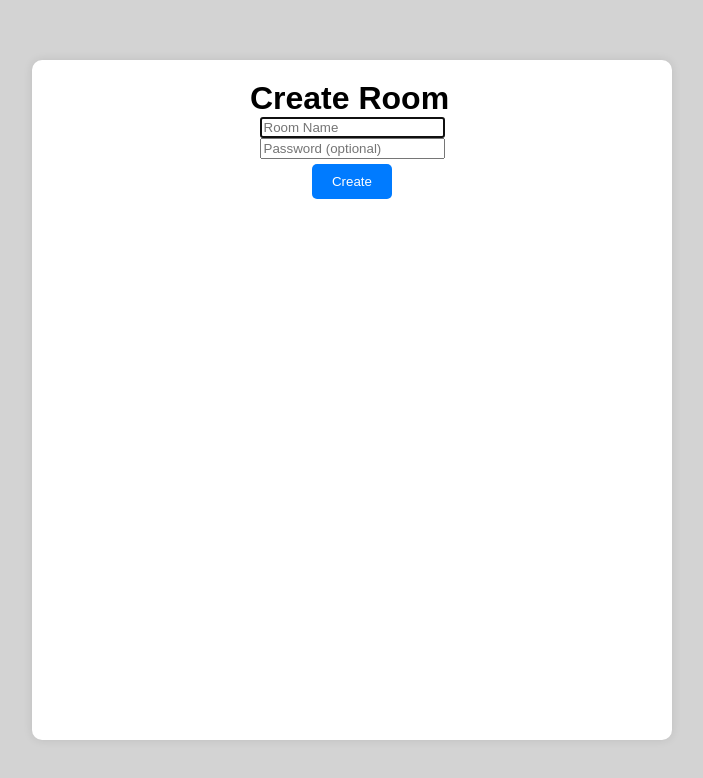
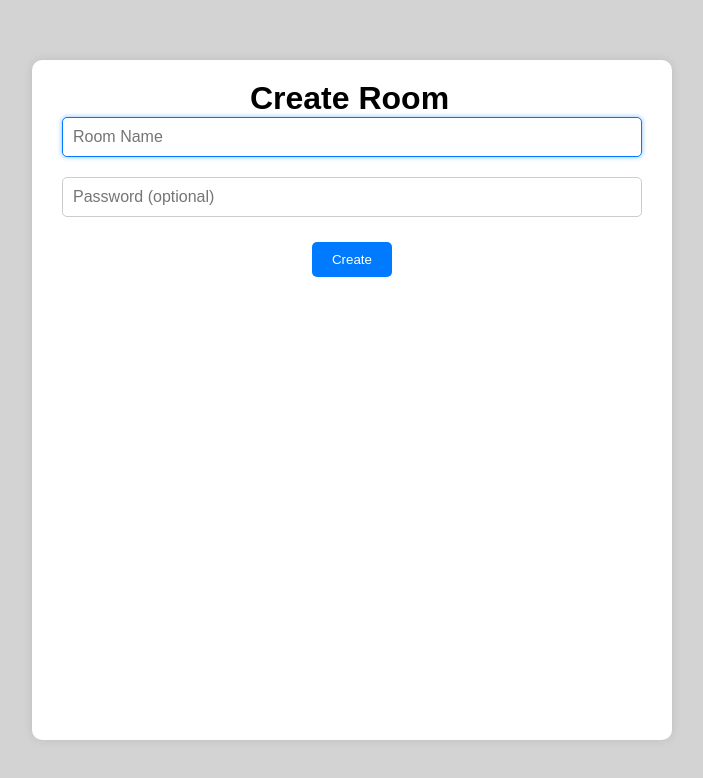
Before and after one commit to junnushon/voice-chat, a plain HTML site: page static/create_room.html in a window 1280 px wide. Shown: the whole page, without its empty margins (288-991 px from the left). Drawn offline with Linux system fonts and the light colour scheme.

Commit message:
update styles

```diff
--- a/static/styles.css
+++ b/static/styles.css
@@ -84,6 +84,7 @@ li {
     padding: 10px;
     border-bottom: 1px solid #ddd;
     cursor: pointer;
+    background-color: #f9f9f9; /* 가벼운 회색 배경색 추가 */
 }
 
 li span {
@@ -144,3 +145,26 @@ li:hover {
     align-items: center;
     white-space: nowrap; /* 텍스트가 줄 바꿈되지 않도록 설정 */
 }
+
+/* New styles for create room inputs */
+.input-group {
+    margin-bottom: 20px;
+}
+
+input[type="text"],
+input[type="password"] {
+    width: calc(100% - 20px); /* Adjusting for padding */
+    padding: 10px;
+    margin: 0 auto;
+    border: 1px solid #ccc;
+    border-radius: 5px;
+    box-sizing: border-box;
+    font-size: 16px;
+}
+
+input[type="text"]:focus,
+input[type="password"]:focus {
+    border-color: #007bff;
+    outline: none;
+    box-shadow: 0 0 5px rgba(0, 123, 255, 0.5);
+}
```
